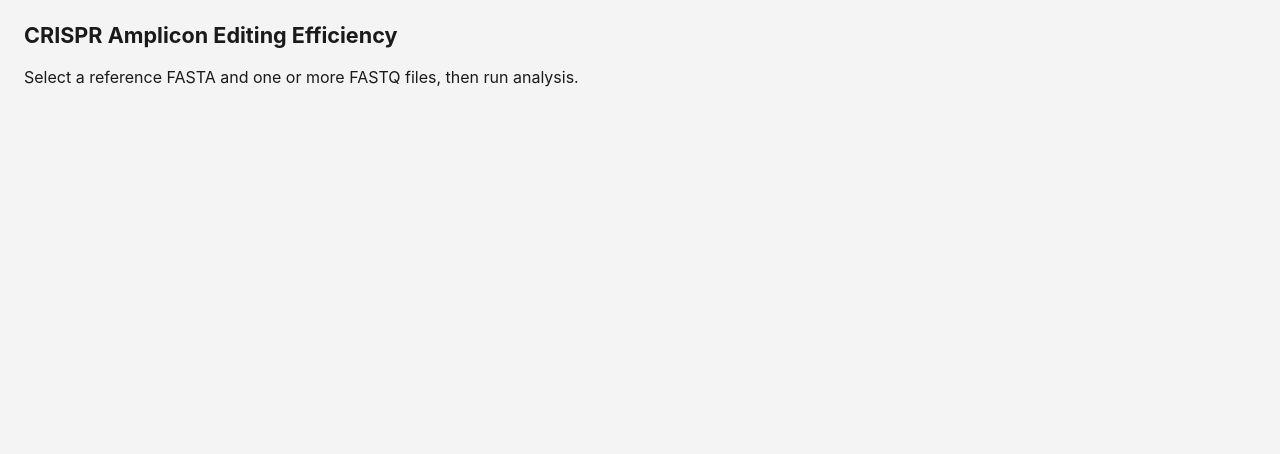
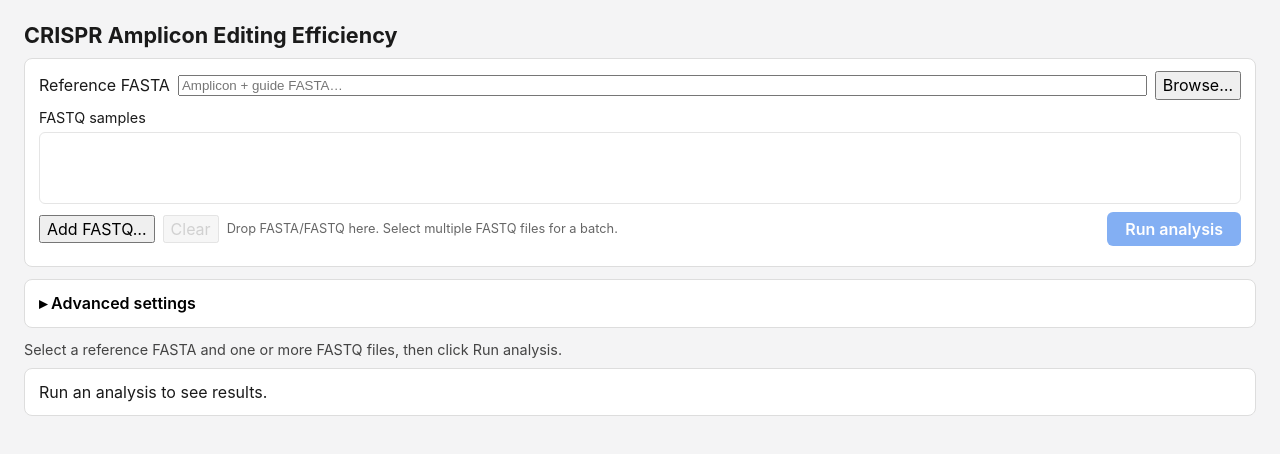
Before and after one commit to jacob-r-g/EfficiencyFinder, a React (Vite) app in the folder web/frontend/: page / in a window 1280 px wide. Shown: the top 454 px of the page. Built offline with nearby package versions, Linux system fonts and the light colour scheme.

Commit message:
Wire upload, analysis, and results into the main web UI.

```diff
--- a/web/frontend/src/App.tsx
+++ b/web/frontend/src/App.tsx
@@ -1,8 +1,83 @@
+import { useState } from "react";
+import { createUpload, getResults, pollJob, startJob, uploadFile } from "./api";
+import FilePanel from "./FilePanel";
+import ResultsView from "./ResultsView";
+import SettingsPanel from "./SettingsPanel";
+import { DEFAULT_SETTINGS, type BatchResult, type PipelineSettings } from "./types";
+
 export default function App() {
+  const [fasta, setFasta] = useState<File | null>(null);
+  const [fastqs, setFastqs] = useState<File[]>([]);
+  const [settings, setSettings] = useState<PipelineSettings>(DEFAULT_SETTINGS);
+  const [running, setRunning] = useState(false);
+  const [status, setStatus] = useState(
+    "Select a reference FASTA and one or more FASTQ files, then click Run analysis.",
+  );
+  const [result, setResult] = useState<BatchResult | null>(null);
+  const [error, setError] = useState<string | null>(null);
+
+  async function run() {
+    if (!fasta || fastqs.length === 0) return;
+    setRunning(true);
+    setError(null);
+    setResult(null);
+    try {
+      setStatus("Uploading files…");
+      const uploadId = await createUpload();
+      await uploadFile(uploadId, fasta);
+      for (const file of fastqs) {
+        setStatus(`Uploading ${file.name}…`);
+        await uploadFile(uploadId, file);
+      }
+      setStatus("Queued…");
+      const job = await startJob(
+        uploadId,
+        fasta.name,
+        fastqs.map((f) => f.name),
+        settings,
+      );
+      const done = await pollJob(job.id, (s) => {
+        if (s.status === "queued") setStatus("Queued…");
+        else if (s.progress) {
+          setStatus(
+            `Processing sample ${s.progress.i} of ${s.progress.n}: ${s.progress.sample}`,
+          );
+        } else if (s.status === "running") setStatus("Running…");
+      });
+      if (done.status === "failed") {
+        setError(done.error ?? "Run failed.");
+        setStatus(done.is_validation ? "FASTA validation failed." : "Run failed.");
+        return;
+      }
+      const batch = await getResults(done.id);
+      setResult(batch);
+      setStatus(
+        `Done. ${batch.samples.length} sample(s) · ${batch.n_assigned.toLocaleString()} assigned reads · ${batch.n_unassigned.toLocaleString()} unassigned`,
+      );
+    } catch (err) {
+      setError(err instanceof Error ? err.message : String(err));
+      setStatus("Run failed.");
+    } finally {
+      setRunning(false);
+    }
+  }
+
   return (
-    <main>
+    <>
       <h1>CRISPR Amplicon Editing Efficiency</h1>
-      <p>Select a reference FASTA and one or more FASTQ files, then run analysis.</p>
-    </main>
+      <FilePanel
+        fasta={fasta}
+        fastqs={fastqs}
+        running={running}
+        onFasta={setFasta}
+        onFastqs={setFastqs}
+        onRun={run}
+      />
+      <SettingsPanel value={settings} disabled={running} onChange={setSettings} />
+      {running && <progress className="run-progress" />}
+      <p className="status">{status}</p>
+      {error && <pre className="error">{error}</pre>}
+      <ResultsView result={result} />
+    </>
   );
 }
--- a/web/frontend/src/DataTable.tsx
+++ b/web/frontend/src/DataTable.tsx
@@ -10,7 +10,7 @@ type Props = {
 function csvCell(value: unknown): string {
   if (value === null || value === undefined) return "";
   const text = String(value);
-  if (/[",\n]/.test(text)) return `"${text.replaceAll('"', '""')}"`;
+  if (/[",\n]/.test(text)) return `"${text.replace(/"/g, '""')}"`;
   return text;
 }
 
--- a/web/frontend/src/styles.css
+++ b/web/frontend/src/styles.css
@@ -197,8 +197,22 @@ tbody tr.selected {
   padding: 12px 14px;
 }
 
-.histogram {
-  max-width: 720px;
-  margin: 0 auto 12px;
-  height: 220px;
+.status {
+  font-size: 0.9rem;
+  color: #444;
+  margin: 8px 0;
 }
+
+.run-progress {
+  width: 100%;
+  height: 8px;
+}
+
+.error {
+  background: #fff1f1;
+  border: 1px solid #f3c1c1;
+  border-radius: 6px;
+  padding: 10px;
+  white-space: pre-wrap;
+  font-size: 0.85rem;
+}
```
